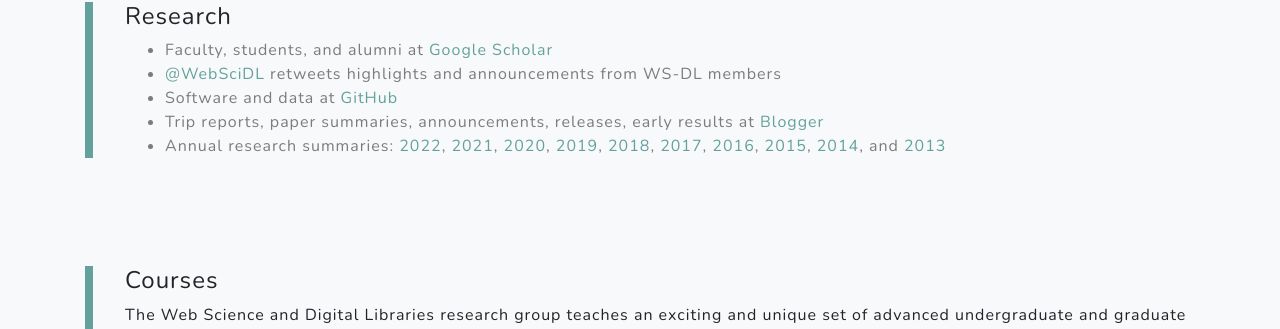
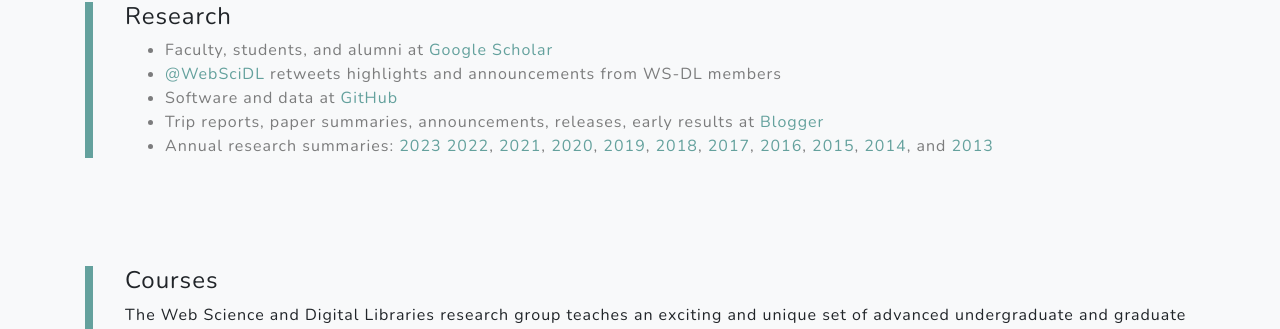
Before and after one commit to oduwsdl/oduwsdl.github.io, a Jekyll site: the page built from index.html, in a window 1280 px wide and 900 px high, scrolled down 12971 px. Shown: the part 125-454 px from the top of the window. Built offline with Jekyll 4.4.1, drawn with Linux system fonts in a browser that asks for light colours; nearby versions of some CDN libraries; comment, search, counter and statistics services are not loaded.

Commit message:
Update index.html
added 2023 summary link

```diff
--- a/index.html
+++ b/index.html
@@ -109,7 +109,8 @@ Indiana University, Emory University, University of California at Berkeley, and
               <li><a href="https://twitter.com/WebSciDL">@WebSciDL</a> retweets highlights and announcements from WS-DL members</li>
               <li>Software and data at <a href="https://github.com/oduwsdl">GitHub</a></li>
               <li>Trip reports, paper summaries, announcements, releases, early results at <a href="https://ws-dl.blogspot.com/">Blogger</a></li>
-              <li>Annual research summaries: <a href="https://ws-dl.blogspot.com/2023/01/2023-01-26-review-of-ws-dls-2022.html">2022</a>,
+              <li>Annual research summaries: <a href="https://ws-dl.blogspot.com/2024/04/2024-04-15-review-of-ws-dls-2023.html">2023</a>
+                <a href="https://ws-dl.blogspot.com/2023/01/2023-01-26-review-of-ws-dls-2022.html">2022</a>,
                 <a href="https://ws-dl.blogspot.com/2022/01/2022-01-26-review-of-ws-dls-2021.html">2021</a>,
                 <a href="https://ws-dl.blogspot.com/2021/01/2021-01-14-review-of-ws-dls-2020.html">2020</a>,
                 <a href="https://ws-dl.blogspot.com/2020/01/2020-01-13-review-of-ws-dls-2019_13.html">2019</a>,
```
